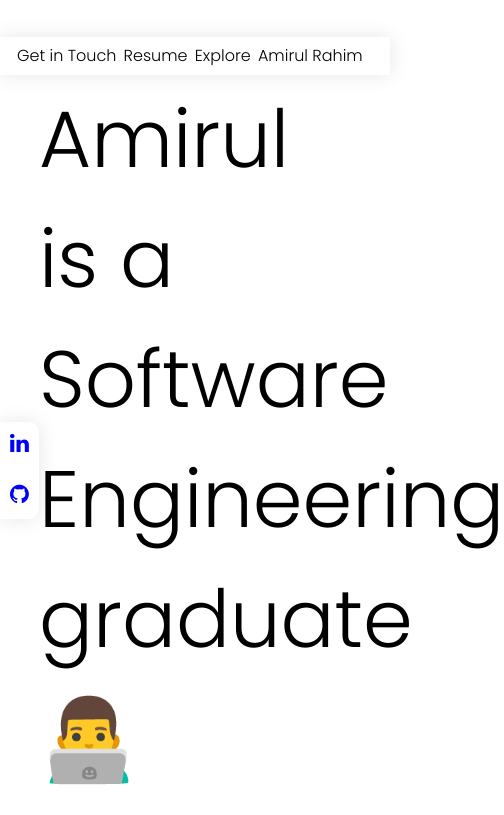
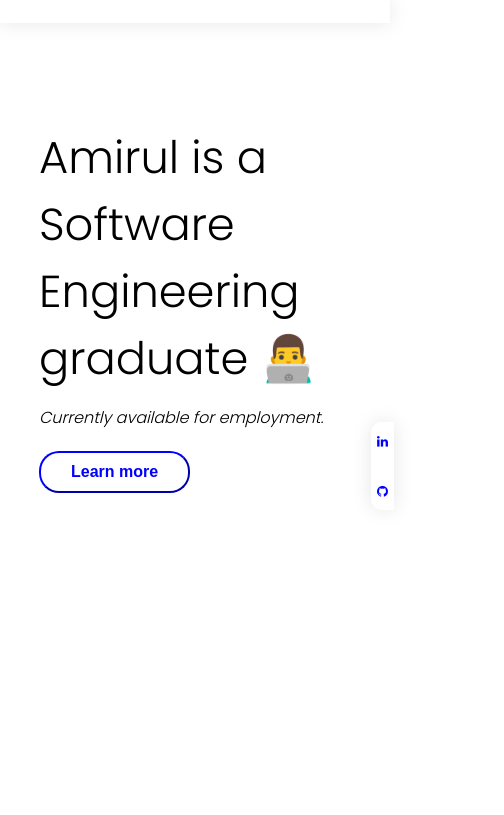
Before and after one commit to amirulrahim/cv, a plain HTML site: page index.html in a window 390 px wide. Shown: the top 815 px of the page, 504 px wide, since content can reach past the window. Drawn offline with Linux system fonts and the light colour scheme.

Commit message:
Add files via upload

```diff
--- a/css/style.css
+++ b/css/style.css
@@ -34,16 +34,35 @@ h2 {
 .left-tab {
   position: fixed;
   box-shadow: 0px 0px 20px 0px rgba(0, 0, 0, 0.1);
-  border-bottom-right-radius: 10px;
-  border-top-right-radius: 10px;
+  border-bottom-right-radius: 0.7em;
+  border-top-right-radius: 0.7em;
   top: 50%;
-  padding: 10px;
+  padding: 0.625em;
 }
 
 .left-tab i {
-  font-size: 22px;
+  font-size: 1.375em;
   color: blue;
   cursor: pointer;
+}
+
+@media only screen and (max-width: 789px) {
+  .left-tab {
+    position: fixed;
+    box-shadow: 0px 0px 20px 0px rgba(0, 0, 0, 0.1);
+    border-bottom-left-radius: 0.7em;
+    border-top-left-radius: 0.7em;
+    border-bottom-right-radius: 0em;
+    border-top-right-radius: 0em;
+    top: 50%;
+    left: 95%;
+    padding: 0.4em;
+  }
+  .left-tab i {
+    font-size: 0.8em;
+    color: blue;
+    cursor: pointer;
+  }
 }
 
 /* nav bar */
@@ -51,11 +70,10 @@ h2 {
 .tab {
   background-color: white;
   position: fixed;
+  top: 0px;
   width: 100vw;
-  margin-top: -4.3%;
   padding-top: 1.5%;
   padding-bottom: 1.5%;
-  padding-right: 7%;
   box-shadow: 0px 0px 20px 0px rgba(0, 0, 0, 0.1);
 }
 
@@ -65,15 +83,19 @@ ul {
   padding: 0;
 }
 
-.tab li {
-  display: inline;
-  float: right;
-  margin-left: 2%;
+@media only screen and (max-width: 768px) {
+  .tab {
+    padding-top: 3%;
+    padding-bottom: 3%;
+  }
+  ul {
+    display: none;
+  }
 }
 
-.home {
-  position: relative;
-  left: -720%;
+.tab li {
+  float: left;
+  margin-left: 2%;
 }
 
 .tab li a {
@@ -82,6 +104,10 @@ ul {
   text-decoration: none;
   font-size: 16px;
   cursor: pointer;
+}
+
+.amirul {
+  padding-right: 50em;
 }
 
 .tab-items:after {
@@ -149,6 +175,22 @@ ul {
 #landing-page h1 {
   padding-top: 8%;
   margin-bottom: 0;
+}
+
+@media only screen and (max-width: 789px) {
+  #landing-page h1 {
+    padding-top: 30%;
+    margin-bottom: 0;
+  }
+  h1 {
+    font-size: 2.8em;
+  }
+  h2 {
+    font-size: 1em;
+  }
+  .about-button {
+    font-size: 0.1em;
+  }
 }
 
 @keyframes button-animation {
```
